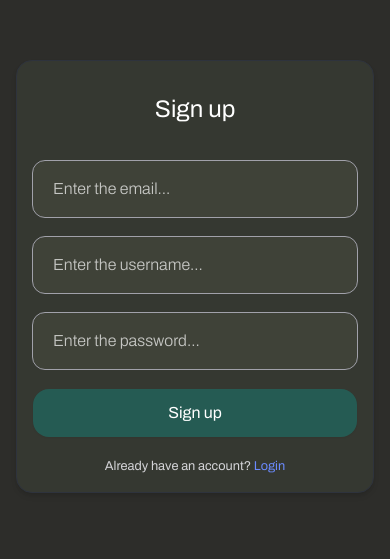
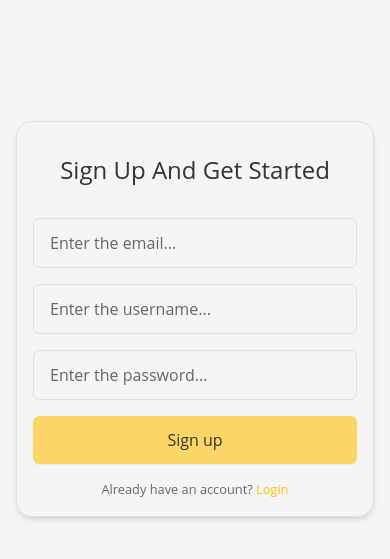
Before and after one commit to JayashSaini/ChicChat-Frontend, a React (Vite) app: page /register in a window 390 px wide. Shown: the part 103-662 px from the top of the page. Built offline with nearby package versions, Linux system fonts and the light colour scheme; no server answers.

Commit message:
feat(theme): set Theme

```diff
--- a/src/App.tsx
+++ b/src/App.tsx
@@ -6,11 +6,18 @@ import ChatPage from "./pages/chat";
 import { useAuth } from "./context/AuthContext";
 import PrivateRoute from "./components/PrivateRoute";
 import PublicRoute from "./components/PublicRoute";
+import { useEffect } from "react";
 
 // Main App component
 const App = () => {
   // Extracting 'token' and 'user' from the authentication context
   const { token, user } = useAuth();
+
+  useEffect(() => {
+    if (window.matchMedia("(prefers-color-scheme: dark)").matches) {
+      document.documentElement.classList.add("dark");
+    }
+  }, []);
 
   return (
     <Routes>
--- a/src/components/Button.tsx
+++ b/src/components/Button.tsx
@@ -9,24 +9,22 @@ const Button: React.FC<
   }
 > = ({ fullWidth, severity = "primary", size = "base", ...props }) => {
   return (
-    <>
     <button
       {...props}
       className={classNames(
-          "rounded-2xl inline-flex flex-shrink-0 justify-center items-center text-center text-white focus-visible:outline focus-visible:outline-2 focus-visible:outline-offset-2 focus-visible:outline-white shadow-sm ease-in-out duration-150",
+        "rounded-md inline-flex justify-center items-center text-center text-buttonText focus-visible:outline focus-visible:outline-2 focus-visible:outline-offset-2 shadow-sm ease-in-out duration-150",
         fullWidth ? "w-full" : "py-2",
         severity === "secondary"
-            ? "bg-[#3f4238] hover:bg-[#3f4238]/80 disabled:bg-[#3f4238]/50 outline outline-[1px] outline-zinc-400"
+          ? "bg-buttonBg hover:bg-[#ffc107]/80 disabled:bg-[#ffc107]/60 border border-border"
           : severity === "danger"
-            ? "bg-[#be3144] hover:bg-[#be3144]/80 disabled:bg-[#be3144]/50"
-            : "bg-[#167F76] hover:bg-[#167F76]/80 disabled:bg-[#167F76]/50",
+          ? "bg-danger hover:bg-danger/80 disabled:bg-danger/50"
+          : "bg-buttonBg hover:bg-[#ffc107]/80 disabled:bg-[#ffc107]/60",
         size === "small" ? "text-sm px-3 py-1.5" : "text-base px-4 py-3",
         props.className || ""
       )}
     >
       {props.children}
     </button>
-    </>
   );
 };
 
--- a/src/components/Input.tsx
+++ b/src/components/Input.tsx
@@ -8,7 +8,7 @@ const Input: React.FC<React.InputHTMLAttributes<HTMLInputElement>> = (
     <input
       {...props}
       className={classNames(
-        "block w-full rounded-xl outline outline-[1px] outline-zinc-400 border-0 py-4 px-5 bg-[#3f4238] text-white font-light placeholder:text-white/70",
+        "block w-full rounded-md border border-border py-3 px-4 bg-background text-textPrimary placeholder:text-textSecondary focus:outline-none focus:ring-2 focus:ring-primary",
         props.className || ""
       )}
     />
--- a/src/index.css
+++ b/src/index.css
@@ -4,8 +4,33 @@
 @tailwind components;
 @tailwind utilities;
 
+/* Default light theme */
+/* Default light theme */
+:root {
+  --color-primary: #ffc107; /* Amber Yellow */
+  --color-background: #f5f5f5; /* Very Light Gray */
+  --color-text-primary: #333333; /* Dark Charcoal */
+  --color-text-secondary: #666666; /* Gray */
+  --color-button-bg: #ffc107; /* Amber Yellow */
+  --color-button-text: #333333; /* Dark Charcoal */
+  --color-border: #e0e0e0; /* Light Gray */
+  --color-card-bg: #ffffff; /* White */
+}
+
+/* Dark theme */
+.dark {
+  --color-primary: #ffc107; /* Amber Yellow */
+  --color-background: #121212; /* Very Dark Gray */
+  --color-text-primary: #e0e0e0; /* Light Gray */
+  --color-text-secondary: #b3b3b3; /* Medium Gray */
+  --color-button-bg: #ffc107; /* Dark Gray */
+  --color-button-text: #333333; /* Amber Yellow */
+  --color-border: #2c2c2c; /* Darker Gray */
+  --color-card-bg: #1a1a1a; /* Nearly Black */
+}
+
 * {
-  font-family: "Archivo", sans-serif;
+  font-family: "Open Sans", sans-serif;
 }
 
 .truncate-1 {
--- a/src/pages/login.tsx
+++ b/src/pages/login.tsx
@@ -3,6 +3,7 @@ import { useState } from "react";
 import Button from "../components/Button";
 import Input from "../components/Input";
 import { useAuth } from "../context/AuthContext";
+import { Link } from "react-router-dom";
 
 // Component for the Login page
 const Login = () => {
@@ -28,9 +29,11 @@ const Login = () => {
   const handleLogin = async () => await login(data);
 
   return (
-    <div className="flex justify-center items-center flex-col p-4 sm:h-screen h-[90vh] w-screen">
-      <div className="sm:w-1/2 w-full sm:p-8 p-4 flex justify-center items-center gap-5 flex-col bg-[#353831] shadow-md rounded-2xl my-16 border-secondary border-[1px]">
-        <h1 className="text-2xl m-4 ">Login</h1>
+    <div className="flex justify-center items-center flex-col p-4 sm:h-screen h-[100vh] w-screen bg-background">
+      <div className="sm:max-w-screen-sm w-full p-4 flex justify-center items-center sm:gap-5 gap-4 flex-col  shadow-md rounded-2xl  border border-border">
+        <h1 className="text-2xl m-4 text-textPrimary font-medium">
+          Sign In to your Account
+        </h1>
         {/* Input for entering the username */}
         <Input
           placeholder="Enter the username..."
@@ -53,11 +56,11 @@ const Login = () => {
           Login
         </Button>
         {/* Link to the registration page */}
-        <small className="text-zinc-300">
+        <small className="text-textSecondary">
           Don&apos;t have an account?{" "}
-          <a className="text-primary hover:underline" href="/register">
+          <Link className="text-primary hover:underline" to="/register">
             Register
-          </a>
+          </Link>
         </small>
       </div>
     </div>
--- a/src/pages/register.tsx
+++ b/src/pages/register.tsx
@@ -3,6 +3,7 @@ import { useState } from "react";
 import Button from "../components/Button";
 import Input from "../components/Input";
 import { useAuth } from "../context/AuthContext";
+import { Link } from "react-router-dom";
 
 // Component for user registration
 const Register = () => {
@@ -31,10 +32,12 @@ const Register = () => {
 
   return (
     // Register form UI
-    <div className="flex justify-center items-center flex-col p-4 sm:h-screen h-[90vh] w-screen">
-      <div className="sm:w-1/2 w-full sm:p-8 p-4 flex justify-center items-center gap-5 flex-col bg-[#353831] shadow-md rounded-2xl my-16 border-secondary border-[1px]">
-        <h1 className="text-2xl m-4 ">Sign up</h1>
-        {/* Input fields for username, password, and email */}
+    <div className="flex justify-center items-center flex-col p-4 sm:h-screen h-[100vh] w-screen bg-background">
+      <div className="sm:max-w-screen-sm w-full p-4 flex justify-center items-center sm:gap-5 gap-4 flex-col shadow-md rounded-2xl border border-border">
+        <h1 className="text-2xl m-4 text-textPrimary font-medium">
+          Sign Up And Get Started
+        </h1>
+        {/* Input fields for email, username, and password */}
         <Input
           placeholder="Enter the email..."
           type="email"
@@ -61,11 +64,11 @@ const Register = () => {
           Sign up
         </Button>
         {/* Login link */}
-        <small className="text-zinc-300">
+        <small className="text-textSecondary">
           Already have an account?{" "}
-          <a className="text-primary hover:underline" href="/login">
+          <Link className="text-primary hover:underline" to="/login">
             Login
-          </a>
+          </Link>
         </small>
       </div>
     </div>
--- a/tailwind.config.js
+++ b/tailwind.config.js
@@ -4,11 +4,16 @@ export default {
   theme: {
     extend: {
       colors: {
-        primary: "#6b8afd",
-        secondary: "#2e333d",
-        dark: "#212328",
-        danger: "#eb3330",
-        success: "#4aac68",
+        primary: "var(--color-primary)",
+        background: "var(--color-background)",
+        textPrimary: "var(--color-text-primary)",
+        textSecondary: "var(--color-text-secondary)",
+        buttonBg: "var(--color-button-bg)",
+        buttonText: "var(--color-button-text)",
+        border: "var(--color-border)",
+        cardBg: "var(--color-card-bg)",
+        danger: "#eb3330", // Universal danger color
+        success: "#4aac68", // Universal success color
       },
     },
   },
```
Also changed, not shown: src/utils/index.ts (+15 -0 lines). Lines whose indentation alone changed are shown as unchanged.
